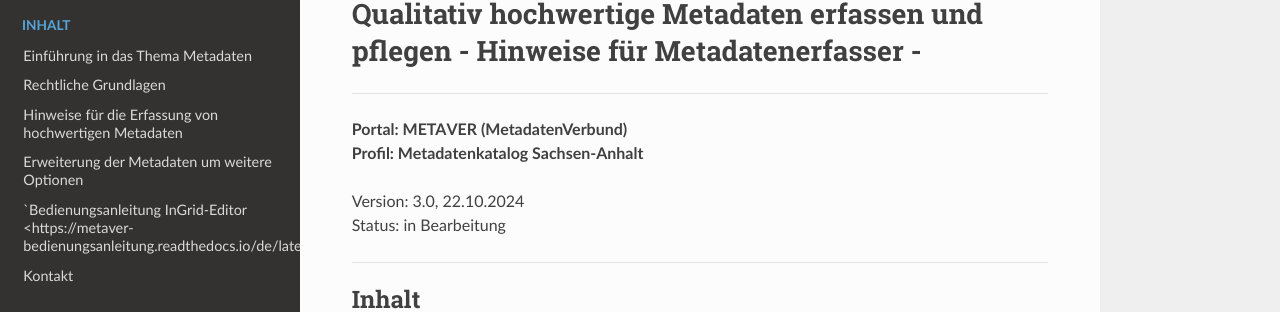
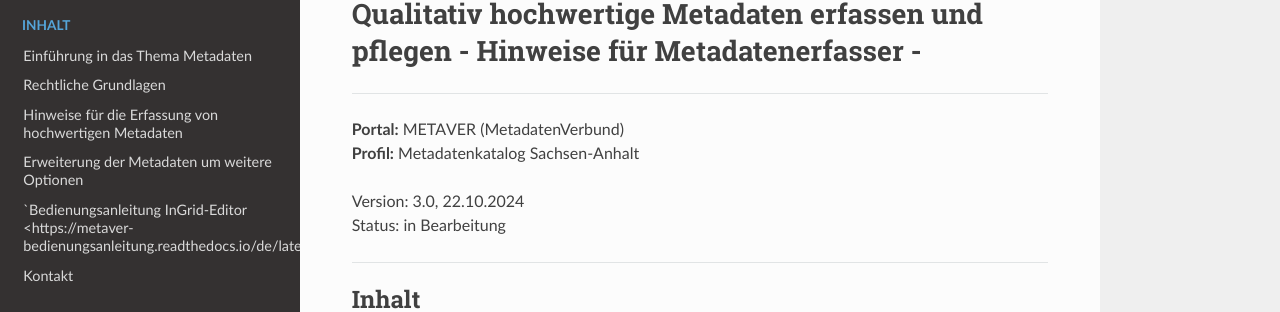
Before and after one commit to tomiwo/ingrid-mdk-st-high-quality-metadata, a Sphinx documentation site: the page built from docs/index.rst, in a window 1280 px wide and 1399 px high. Shown: the part 128-440 px from the top of the window. Built offline with Sphinx 7.4.7 and the Read the Docs theme 3.1.0, drawn with Linux system fonts in a browser that asks for light colours; pages that are not in the unit, such as notebooks, are missing from menus.

```diff
--- a/docs/index.rst
+++ b/docs/index.rst
@@ -10,8 +10,8 @@ Qualitativ hochwertige Metadaten erfassen und pflegen - Hinweise für Metadatene
 
 -------------------------------------------------------------------------------------------------------------
 
-| **Portal: METAVER (MetadatenVerbund)**
-| **Profil: Metadatenkatalog Sachsen-Anhalt**
+| **Portal:** METAVER (MetadatenVerbund)
+| **Profil:** Metadatenkatalog Sachsen-Anhalt
 
 | Version: 3.0, 22.10.2024
 | Status: in Bearbeitung
```
